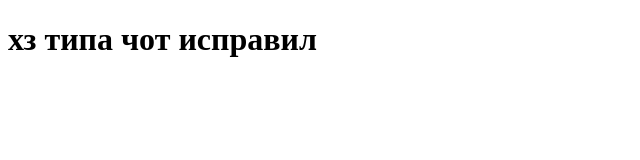
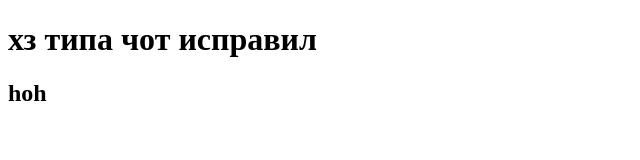
Before and after one commit to SavvaStS009/first-project, a plain HTML site: page index.html in a window 1280 px wide. Shown: the full height of the page, 0-640 px from the left. Drawn offline with Linux system fonts and the light colour scheme.

Commit message:
Небольшие изменения ашт

```diff
--- a/index.html
+++ b/index.html
@@ -7,5 +7,6 @@
 </head>
 <body>
     <h1>хз типа чот исправил</h1>
+    <h2>hoh</h2>
 </body>
 </html>
```
